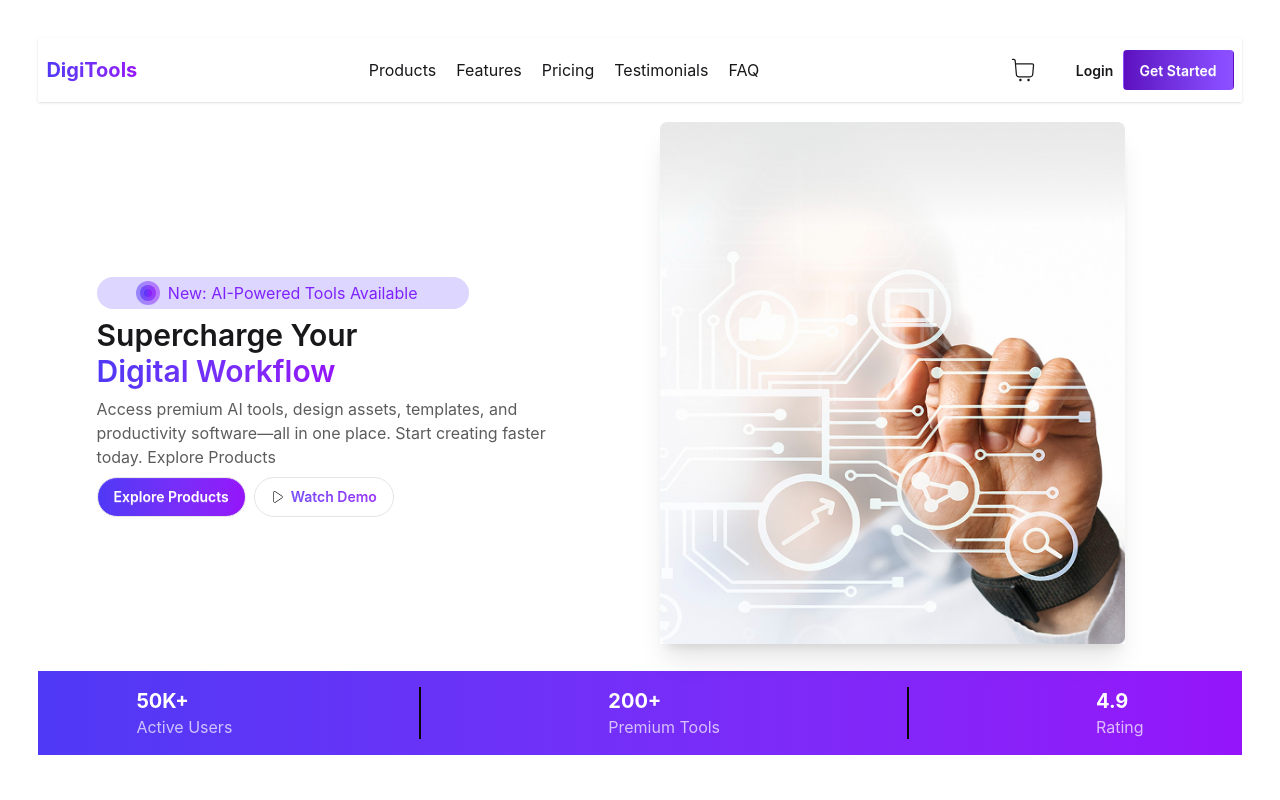
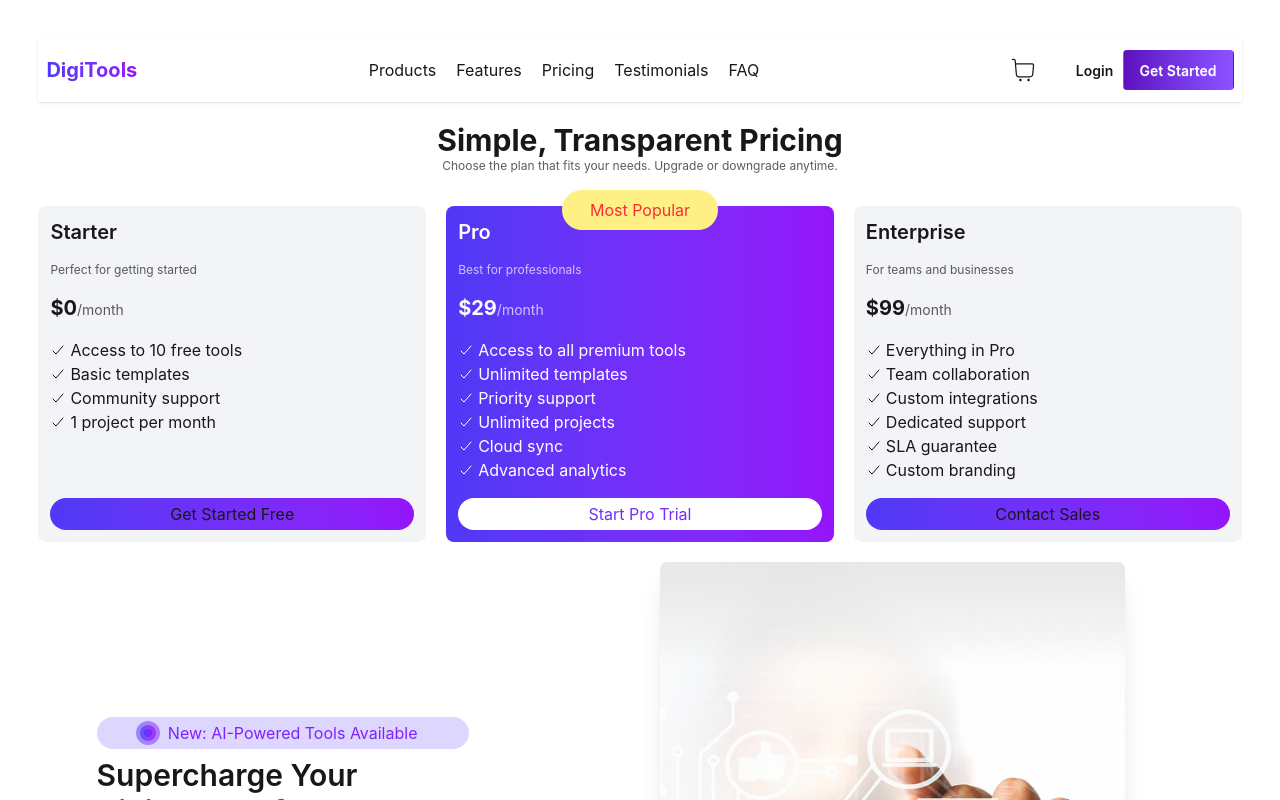
Before and after one commit to mdihbinah/Assignment-06, a React (Vite) app: page / in a window 1280 px wide. Shown: the top 800 px of the page. Built offline with nearby package versions, Linux system fonts and the light colour scheme.

Commit message:
Design Pricing Section.

```diff
--- /dev/null
+++ b/public/pricingData.json
@@ -0,0 +1,59 @@
+{
+  "plans": [
+    {
+      "name": "Starter",
+      "price": 0,
+      "billing": "month",
+      "description": "Perfect for getting started",
+      "badge": "",
+      "features": [
+        "Access to 10 free tools",
+        "Basic templates",
+        "Community support",
+        "1 project per month"
+      ],
+      "cta": {
+        "text": "Get Started Free",
+        "type": "primary"
+      }
+    },
+    {
+      "name": "Pro",
+      "price": 29,
+      "billing": "month",
+      "description": "Best for professionals",
+      "badge": "Most Popular",
+      "features": [
+        "Access to all premium tools",
+        "Unlimited templates",
+        "Priority support",
+        "Unlimited projects",
+        "Cloud sync",
+        "Advanced analytics"
+      ],
+      "cta": {
+        "text": "Start Pro Trial",
+        "type": "primary"
+      }
+    },
+    {
+      "name": "Enterprise",
+      "price": 99,
+      "billing": "month",
+      "description": "For teams and businesses",
+      "badge": "",
+      "features": [
+        "Everything in Pro",
+        "Team collaboration",
+        "Custom integrations",
+        "Dedicated support",
+        "SLA guarantee",
+        "Custom branding"
+      ],
+      "cta": {
+        "text": "Contact Sales",
+        "type": "primary"
+      }
+    }
+  ]
+}
--- a/src/App.jsx
+++ b/src/App.jsx
@@ -5,8 +5,10 @@ import Banner from './component/Banner/Banner'
 import Stats from './component/Stats/Stats'
 import Steps from './component/Steps/Steps'
 import Main from './component/Main/main'
+import Pricing from './component/Pricing/Pricing'
 
 const mainData = fetch('/mainData.json').then(res => res.json())
+const pricingData = fetch('/pricingData.json').then(res => res.json())
 
 function App() {
   const [addedNumber, setAddedNumber] = useState(0)
@@ -16,10 +18,11 @@ function App() {
     <>
       <div className="m-[3%]">
         <Navbar addedNumber={addedNumber} setAddedNumber={setAddedNumber} />
+        <Pricing pricingData={pricingData} />
         <Banner/>
         <Stats/>
+        <Main active={active} setActive={setActive} totalPrice={totalPrice} setTotalPrice={setTotalPrice} addedNumber={addedNumber} setAddedNumber={setAddedNumber} mainData={mainData} />
         <Steps/>
-        <Main active={active} setActive={setActive} totalPrice={totalPrice} setTotalPrice={setTotalPrice} addedNumber={addedNumber} setAddedNumber={setAddedNumber} mainData={mainData} />
       </div>
     </>
   )
--- /dev/null
+++ b/src/component/Pricing/Card.jsx
@@ -0,0 +1,25 @@
+import React from 'react';
+import { IoCheckmarkOutline } from "react-icons/io5";
+
+const Card = ({card}) => {
+    return (
+        <div className={`relative flex flex-col gap-4 bg-gray-100 p-3 rounded-lg ${card.badge? 'bg-linear-to-r from-[#4F39F6] to-[#9514FA] text-white': ''}`}>
+            {
+                card.badge ? <div className='absolute w-[40%] bg-yellow-200 p-2 rounded-full text-center left-[30%] -top-4 text-red-500'>{card.badge}</div> :''
+            }
+            <h1 className='text-xl font-semibold'>{card.name}</h1>
+            <p className='text-xs opacity-70'>{card.description}</p>
+            <h1><span className='text-xl font-bold'>${card.price}</span><span className='text-sm opacity-70'>/{card.billing}</span></h1>
+            <ul className='flex-1'>
+                {
+                    card.features.map((ele, index) => <li className='flex items-center' key={index}><IoCheckmarkOutline className='mr-1' />{ele}</li>)
+                }
+            </ul>
+            <div className={`${card.badge? 'bg-white rounded-full': ''}`}>
+                <div className={`text-center p-1 rounded-full ${card.badge? 'bg-linear-to-r from-[#4F39F6] to-[#9514FA] text-transparent bg-clip-text ': 'bg-linear-to-r from-[#4F39F6] to-[#9514FA]'}`}>{card.cta.text}</div>
+            </div>
+        </div>
+    );
+};
+
+export default Card;
--- /dev/null
+++ b/src/component/Pricing/Pricing.jsx
@@ -0,0 +1,25 @@
+import React, { use } from 'react';
+import Card from './Card';
+
+const Pricing = ({pricingData}) => {
+    const pricingCards = use(pricingData).plans
+    console.log(pricingCards);
+    return (
+        <div className="mt-5 space-y-8">
+            <div>
+                <div className=" text-center">
+                    <h1 className='text-3xl font-bold'>Simple, Transparent Pricing</h1>
+                    <p className='text-xs opacity-70'>Choose the plan that fits your needs. Upgrade or downgrade anytime.</p>
+                </div>
+            </div>
+
+            <div className="grid grid-cols-3 gap-5">
+                {
+                    pricingCards.map((card, index) => <Card key={index} card={card} />)
+                }
+            </div>
+        </div>
+    );
+};
+
+export default Pricing;
--- a/src/component/Steps/Steps.jsx
+++ b/src/component/Steps/Steps.jsx
@@ -20,7 +20,7 @@ const Step = () => {
                     <p className='w-[90%] opacity-70 text-center'>Sign up for free in seconds. No credit card required to get started.</p>
                 </div>
                 <div className="flex flex-col justify-around items-center gap-1 relative p-2 card bg-base-100 shadow-md">
-                    <div className="absolute top-2 right-2 w-8 h-8 flex justify-center items-center bg-violet-600 rounded-full"><p className='text-[20px]'>01</p></div>
+                    <div className="absolute top-2 right-2 w-8 h-8 flex justify-center items-center bg-violet-600 rounded-full"><p className='text-[20px]'>02</p></div>
                     <div className="bg-violet-300 rounded-full p-3 mt-10">
                         <img className='' src={packages} alt="" />
                     </div>
@@ -28,7 +28,7 @@ const Step = () => {
                     <p className='w-[90%] opacity-70 text-center'>Browse our catalog and select the tools that fit your needs.</p>
                 </div>
                 <div className="flex flex-col justify-around items-center gap-1 relative p-2 card bg-base-100 shadow-md">
-                    <div className="absolute top-2 right-2 w-8 h-8 flex justify-center items-center bg-violet-600 rounded-full"><p className='text-[20px]'>01</p></div>
+                    <div className="absolute top-2 right-2 w-8 h-8 flex justify-center items-center bg-violet-600 rounded-full"><p className='text-[20px]'>03</p></div>
                     <div className="bg-violet-300 rounded-full p-3 mt-10">
                         <img className='' src={rocket} alt="" />
                     </div>
--- a/src/component/UI/Product.jsx
+++ b/src/component/UI/Product.jsx
@@ -27,7 +27,7 @@ const Product = ({totalPrice, setTotalPrice, addedNumber, setAddedNumber, produc
 
     return (
         <div>
-            <div className="flex f lex-col card min-h-95 min-w-60 border-2 p-4 space-y-1 rounded-xl relative">
+            <div className=" flex flex-col card min-h-95 min-w-60 border-2 p-4 space-y-1 rounded-xl relative">
                 <button className={`btn ${product.tag == 'Popular'? 'btn-secondary' : (product.tag == 'New' ? 'btn-accent' : 'btn-warning')} text-black absolute top-1 right-1`}>{product.tag}</button>
                 <img className='w-8 h-8 mt-10' src={icons[product.id]} alt="" />
                 <h1 className='text-xl font-semibold'>{product.name}</h1>
```
